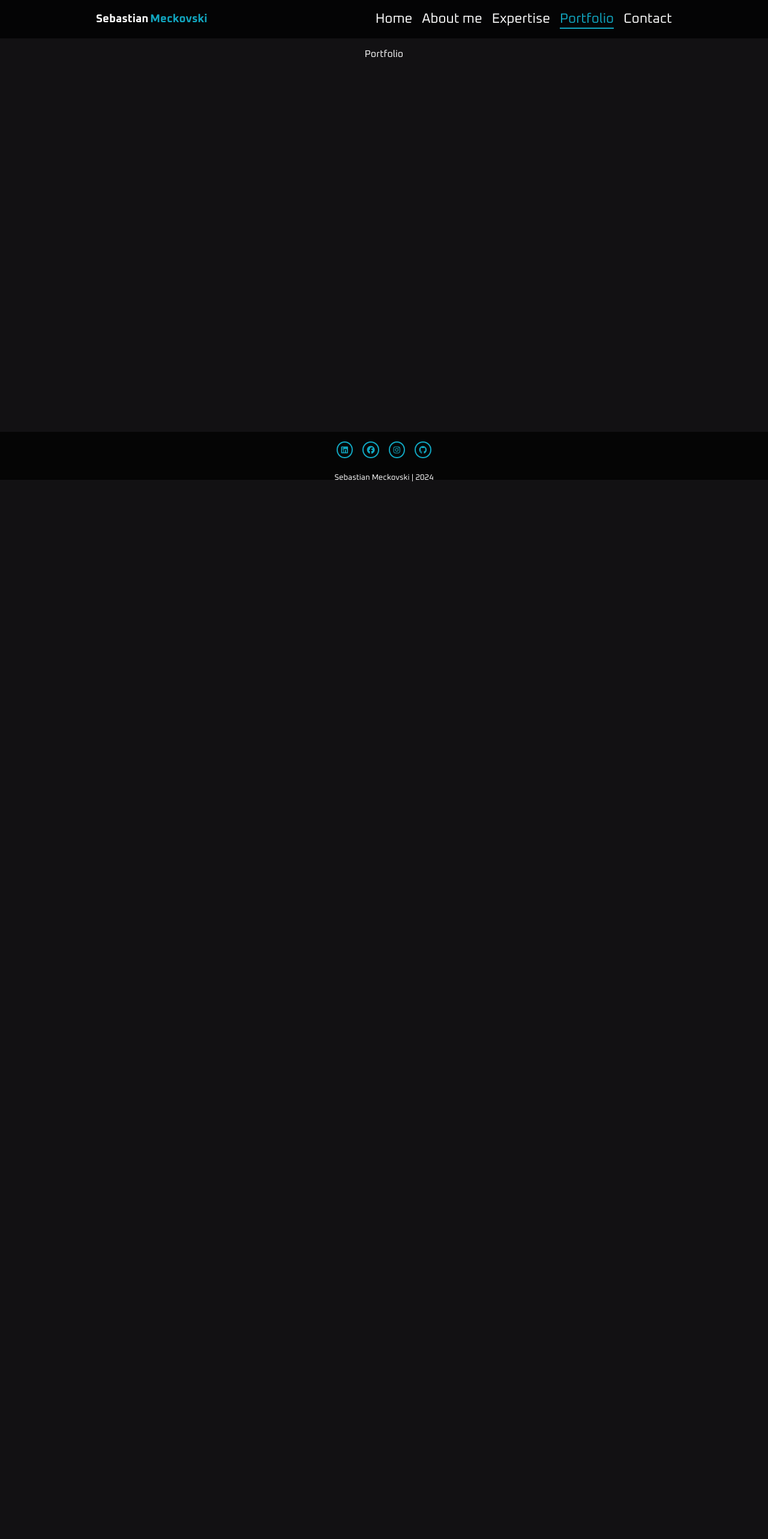
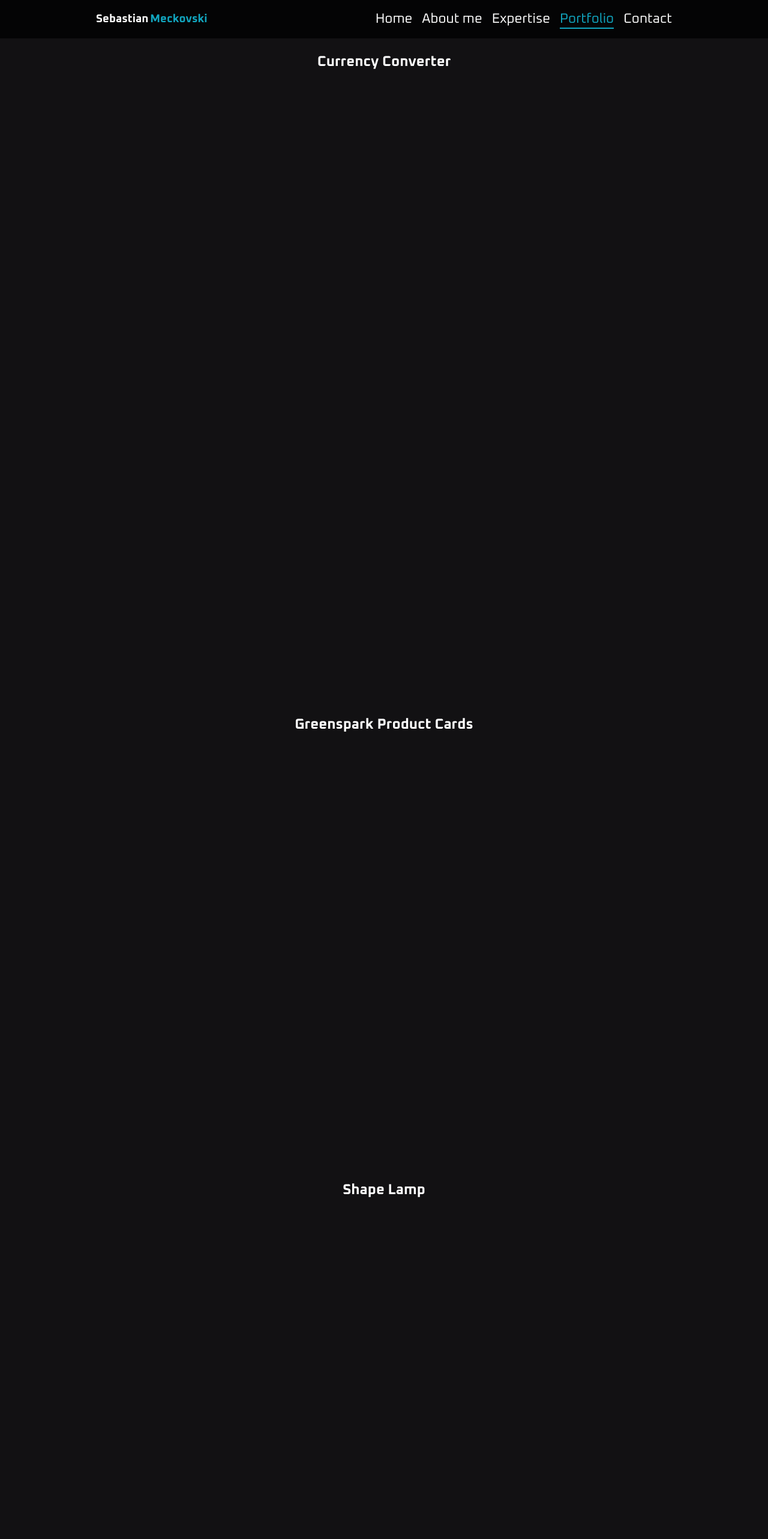
Before and after one commit to sebastian-meckovski/sebastian-meckovski.github.io, a React (Create React App) app: page /portfolio in a window 1280 px wide. Shown: the top 2566 px of the page at 60% size. Before the commit the page ends 805 px from the top, so only its background shows below. Built offline with nearby package versions, Linux system fonts and the light colour scheme; no server answers.

Commit message:
portfolio routes added

```diff
--- /dev/null
+++ b/src/components/AboutMe.jsx
@@ -0,0 +1,7 @@
+import React from "react";
+
+export const AboutMe = () =>{
+    return(
+        <p>About me</p>
+    )
+}
--- a/src/components/AppRoutes.jsx
+++ b/src/components/AppRoutes.jsx
@@ -3,17 +3,19 @@ import { Routes, Route } from "react-router";
 import { Contact } from "../pages/Contact";
 import { MainPage } from "../pages/MainPage";
 import { Expertise } from "../pages/Expertise";
+import { Portfolio } from "../pages/Portfolio";
+import { AboutMe } from "./AboutMe";
 
 export const AppRoutes = () => {
   return (
     <main>
       <Routes>
         <Route index element={<MainPage />} />
-                <Route path="about-me" element={<p>about me</p>} />
-                <Route path="portfolio" element={<p>Portfolio</p>} />
+        <Route path="about-me" element={<AboutMe />} />
+        <Route path="expertise" element={<Expertise />} />
+        <Route path="portfolio" element={<Portfolio />} />
         <Route path="contact" element={<Contact />} />
-                <Route path="expertise" element={<Expertise />} />
       </Routes>
     </main>
-    )
-}
+  );
+};
--- a/src/pages/MainPage.jsx
+++ b/src/pages/MainPage.jsx
@@ -77,7 +77,7 @@ export const MainPage = () => {
                 Crafting interactive web experiences using JS, HTML5, and CSS3.
                 Integrating RESTful APIs for seamless functionality.
               </p>
-              <HashLink className="link-button" to="/expertise#web-development">
+              <HashLink className="link-button" to="/expertise#">
                 Read more
               </HashLink>
             </ContentCard>
@@ -126,18 +126,40 @@ export const MainPage = () => {
           <div className="contentCards-container">
             <ContentCard>
               <h1>Currency Converter</h1>
+              <p>
+                A ReactJS currency converter app that fetches real-time exchange
+                rates, allowing users to convert between different currencies.
+              </p>
+              <HashLink className="link-button" to="/portfolio#">
+                Read more
+              </HashLink>
             </ContentCard>
             <ContentCard>
               <h1>Greenspark Product Cards</h1>
+              <HashLink
+                className="link-button"
+                to="/portfolio#greenspark-product-cards"
+              >
+                Read more
+              </HashLink>
             </ContentCard>
             <ContentCard>
               <h1>Shape Lamp</h1>
+              <HashLink className="link-button" to="/portfolio#shape-lamp">
+                Read more
+              </HashLink>
             </ContentCard>
             <ContentCard>
               <h1>CNC File Editor</h1>
+              <HashLink className="link-button" to="/portfolio#cnc-file-editor">
+                Read more
+              </HashLink>
             </ContentCard>
             <ContentCard>
               <h1>Canvas Snow</h1>
+              <HashLink className="link-button" to="/portfolio#canvas-snow">
+                Read more
+              </HashLink>
             </ContentCard>
           </div>
         </div>
--- /dev/null
+++ b/src/pages/Portfolio.jsx
@@ -0,0 +1,33 @@
+import React from "react";
+
+export const Portfolio = () => {
+  return (
+    <>
+      <section id="currency-converter">
+        <div className="section-container">
+          <h1>Currency Converter</h1>
+        </div>
+      </section>
+      <section id="greenspark-product-cards">
+        <div className="section-container">
+          <h1>Greenspark Product Cards</h1>
+        </div>
+      </section>
+      <section id="shapelamp">
+        <div className="section-container">
+          <h1>Shape Lamp</h1>
+        </div>
+      </section>
+      <section id="cnc-file-editor">
+        <div className="section-container">
+          <h1>CNC File Editor</h1>
+        </div>
+      </section>
+      <section id="canvas-snow">
+        <div className="section-container">
+          <h1>Canvas Snow</h1>
+        </div>
+      </section>
+    </>
+  );
+};
```
Lines whose indentation alone changed are shown as unchanged.
